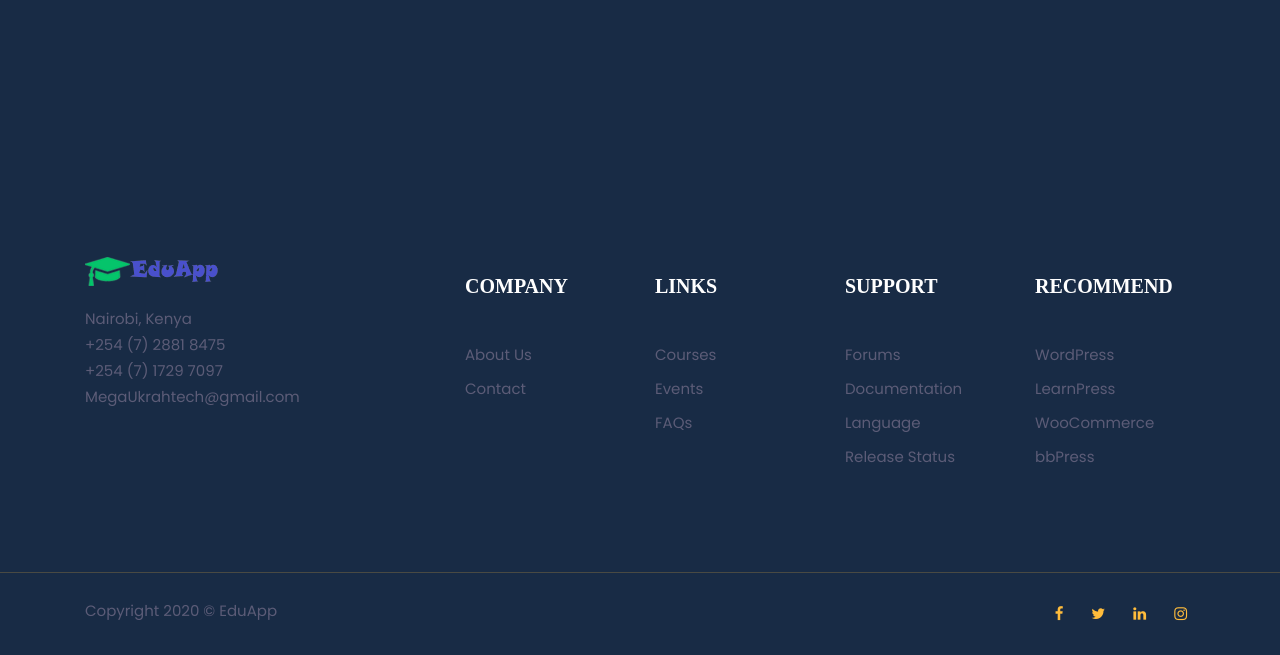
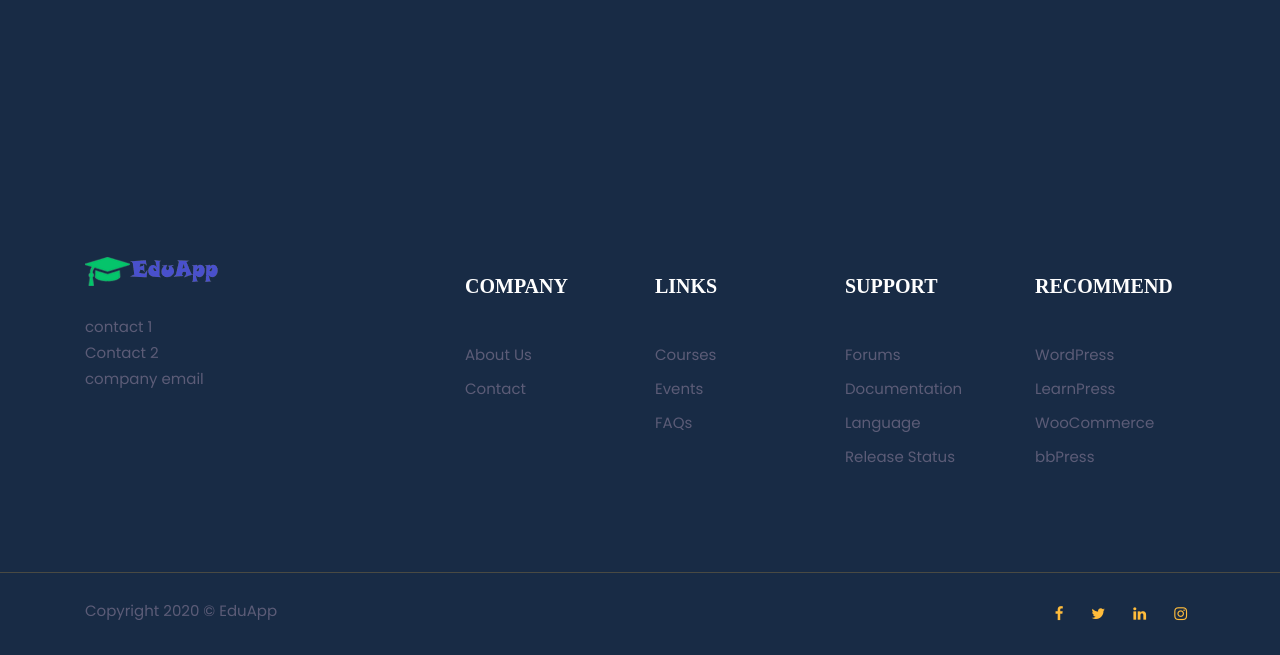
Before and after one commit to BrianMburu/pdf_upload_and_download, a Django app: template templates/app/faq.html in a window 1280 px wide. Shown: the part 2065-2720 px from the top of the page. Run offline with Django 3.2, Linux system fonts and the light colour scheme; the template is opened without the code that fills it, so the values that code supplies are empty; some libraries are stand-ins or nearby versions; some web fonts are replaced.

Commit message:
Update base.html
clearing all traces of personal info.

```diff
--- a/templates/base.html
+++ b/templates/base.html
@@ -57,7 +57,7 @@
     <div class="container">
       <div class="row no-gutters">
         <div class="col-lg-4 text-center text-lg-left">
-          <a class="text-color mr-3" href="callto:+254717297097"><strong>CALL</strong> +254 (7) 1729 7097</a>
+          <a class="text-color mr-3" href="callto:+254717297097"><strong>CALL</strong> +254 xxxxxxxxx</a>
           <ul class="list-inline d-inline">
             <li class="list-inline-item mx-0"><a class="d-inline-block p-2 text-color" href="#"><i class="fa fa-facebook"></i></a></li>
             <li class="list-inline-item mx-0"><a class="d-inline-block p-2 text-color" href="#"><i class="fa fa-twitter "></i></a></li>
@@ -235,10 +235,10 @@
           <!-- logo -->
           <a class="logo-footer" href="#"><img class="img-fluid mb-4" src="{% static 'images/EduApplogo.png' %}" alt="logo"></a>
           <ul class="list-unstyled">
-            <li class="mb-2">Nairobi, Kenya</li>
-            <li class="mb-2">+254 (7) 2881 8475</li>
-            <li class="mb-2">+254 (7) 1729 7097</li>
-            <li class="mb-2">MegaUkrahtech@gmail.com</li>
+            <li class="mb-2"Your Location</li>
+            <li class="mb-2">contact 1</li>
+            <li class="mb-2">Contact 2</li>
+            <li class="mb-2">company email</li>
           </ul>
         </div>
         <!-- company -->
```
